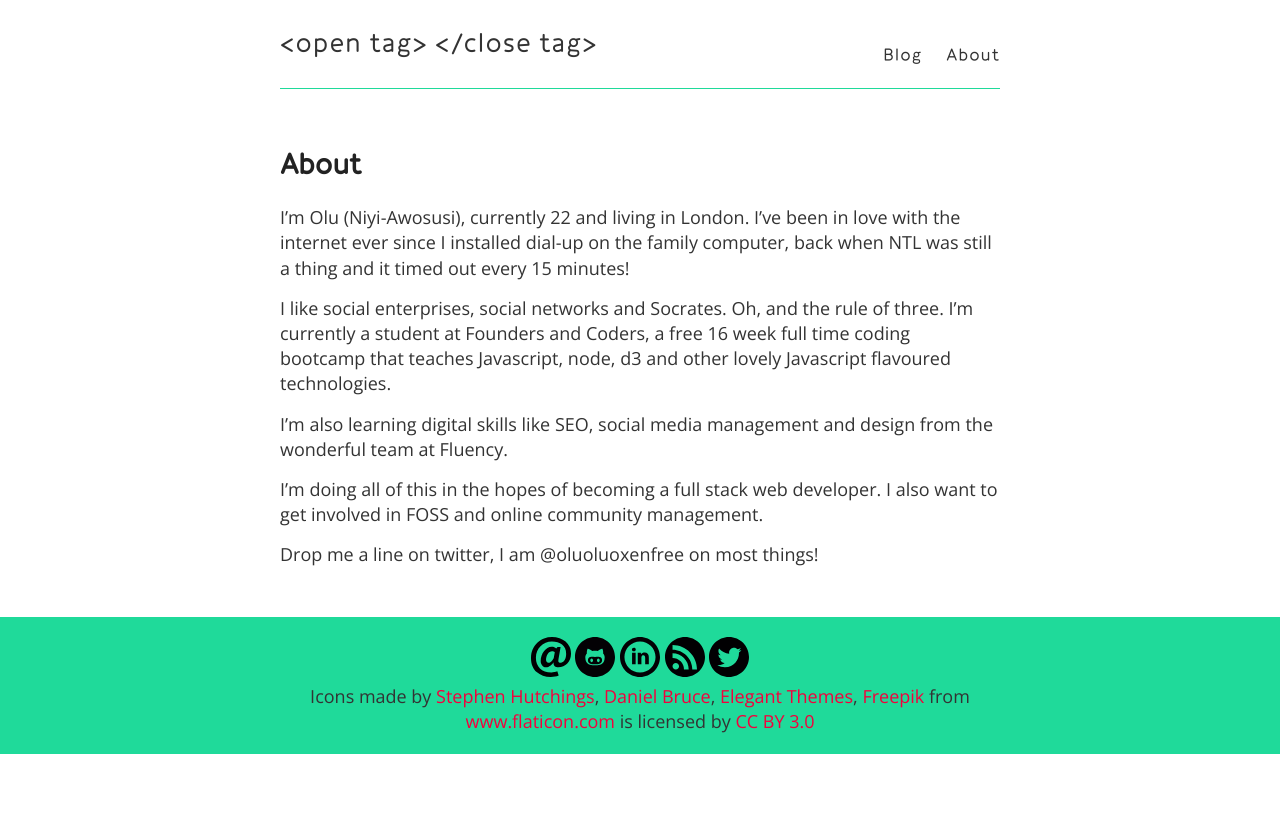
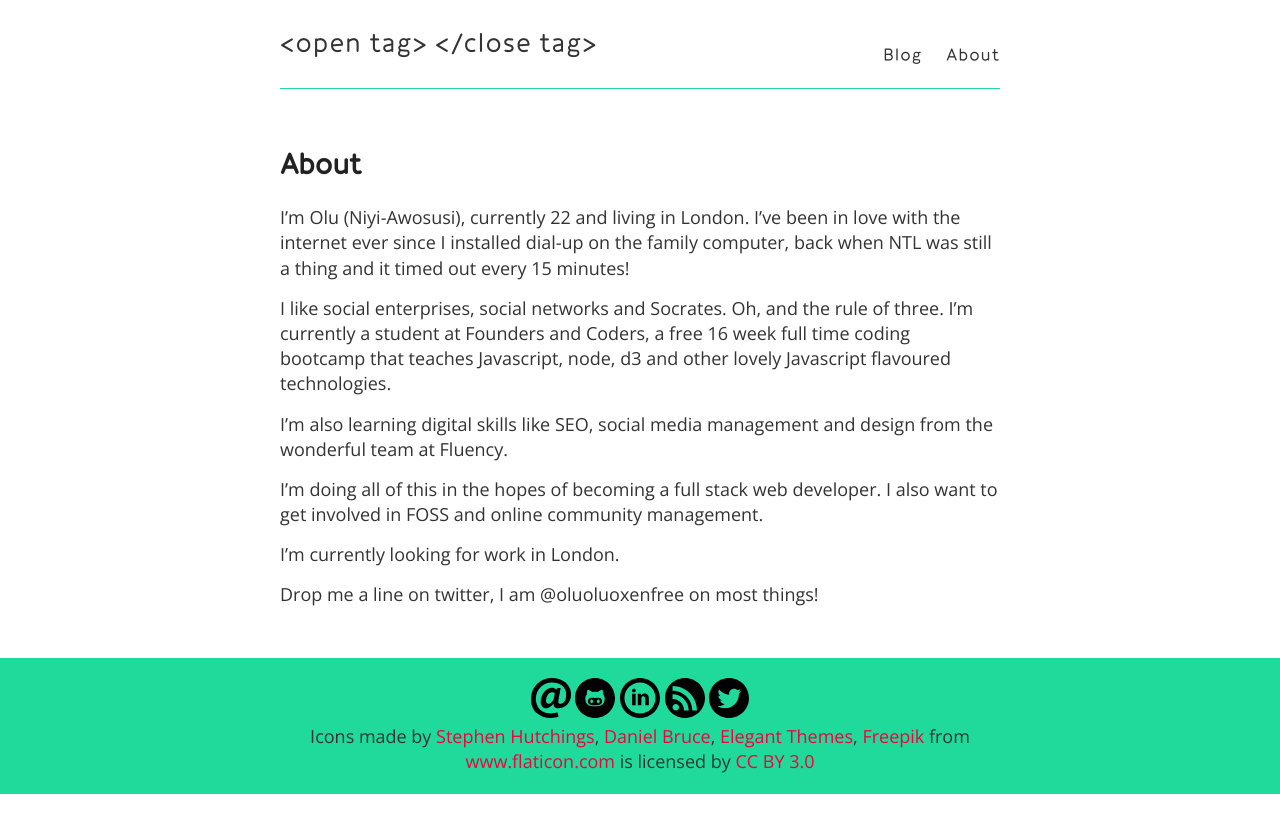
Before and after one commit to oluoluoxenfree/oluoluoxenfree.github.io, a Jekyll site: the page built from about.md, in a window 1280 px wide. Shown: the top 833 px of the page. Built offline with Jekyll 4.4.1, drawn with Linux system fonts in a browser that asks for light colours; Markdown is read by kramdown in place of the engine named in the settings.

Commit message:
Update about.md

```diff
--- a/about.md
+++ b/about.md
@@ -11,4 +11,6 @@ I’m also learning digital skills like SEO, social media management and design
 
 I’m doing all of this in the hopes of becoming a full stack web developer. I also want to get involved in FOSS and online community management.
 
+I'm currently looking for work in London.
+
 Drop me a line on twitter, I am @oluoluoxenfree on most things!
```
